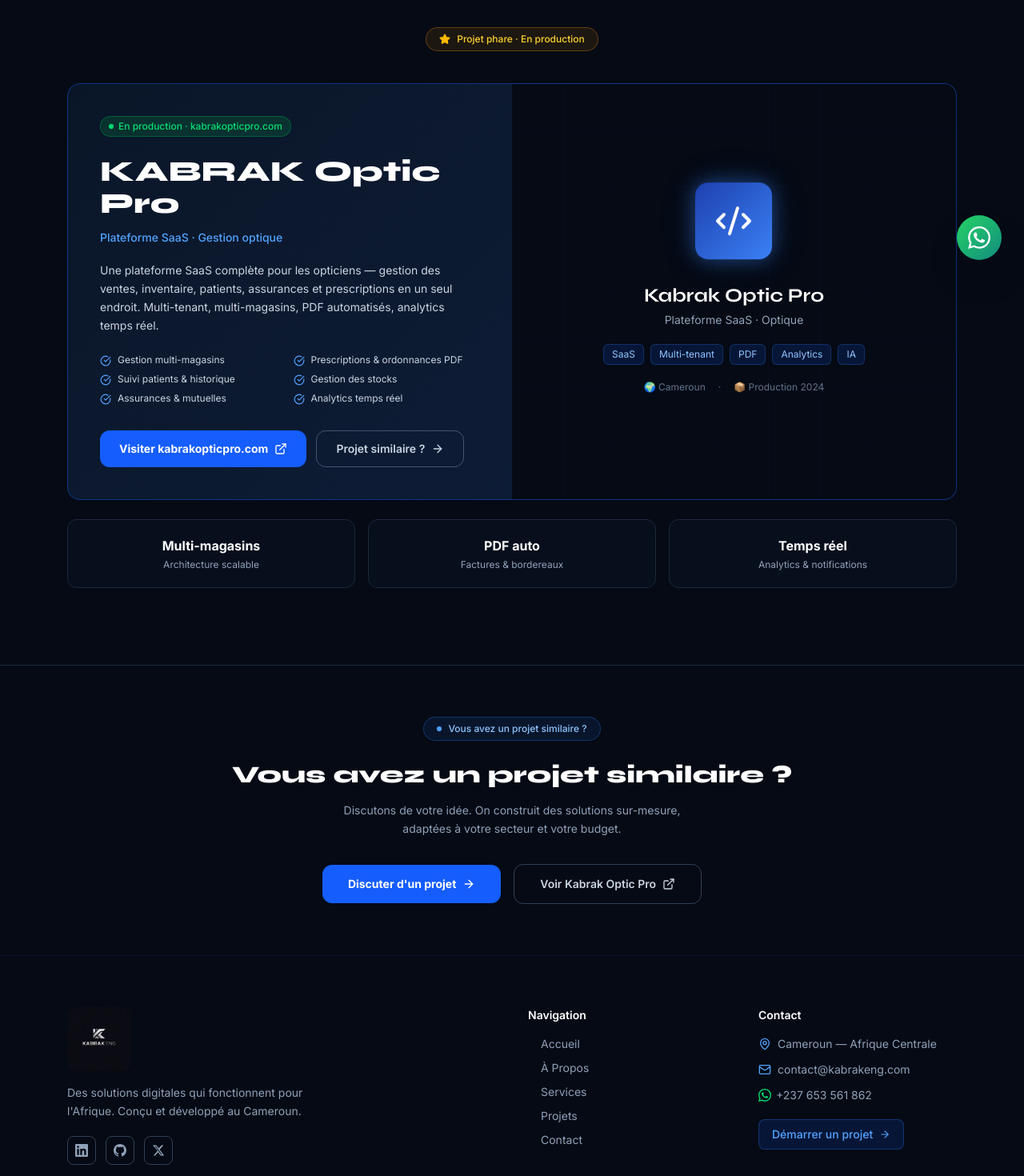
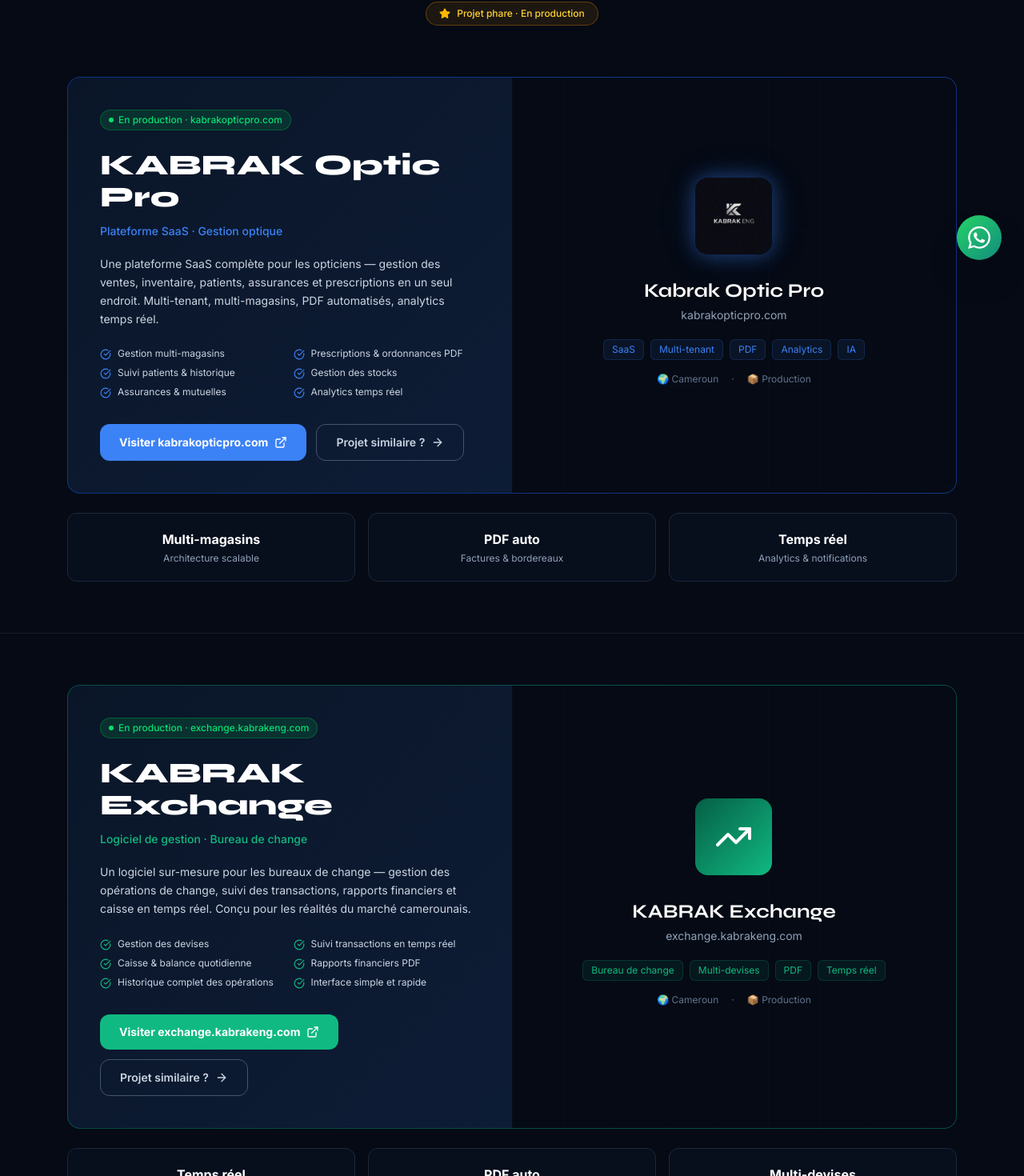
Before and after one commit to Rikiatou/kabrak-eng, a React (Vite) app: page /projects in a window 1280 px wide. Shown: the part 447-1917 px from the top of the page at 80% size. Built offline with nearby package versions, Linux system fonts and the light colour scheme.

Commit message:
feat: add KABRAK Exchange project, remove social icons, use logo image on Optic Pro card

```diff
--- a/src/components/Footer.jsx
+++ b/src/components/Footer.jsx
@@ -2,29 +2,6 @@
 import { Mail, MapPin, ArrowRight } from 'lucide-react';
 import { useLang } from '../context/LangContext';
 
-function LinkedinIcon({ className }) {
-  return (
-    <svg viewBox="0 0 24 24" className={className} fill="currentColor">
-      <path d="M20.447 20.452h-3.554v-5.569c0-1.328-.027-3.037-1.852-3.037-1.853 0-2.136 1.445-2.136 2.939v5.667H9.351V9h3.414v1.561h.046c.477-.9 1.637-1.85 3.37-1.85 3.601 0 4.267 2.37 4.267 5.455v6.286zM5.337 7.433a2.062 2.062 0 01-2.063-2.065 2.064 2.064 0 112.063 2.065zm1.782 13.019H3.555V9h3.564v11.452zM22.225 0H1.771C.792 0 0 .774 0 1.729v20.542C0 23.227.792 24 1.771 24h20.451C23.2 24 24 23.227 24 22.271V1.729C24 .774 23.2 0 22.222 0h.003z"/>
-    </svg>
-  );
-}
-
-function GithubIcon({ className }) {
-  return (
-    <svg viewBox="0 0 24 24" className={className} fill="currentColor">
-      <path d="M12 0C5.374 0 0 5.373 0 12c0 5.302 3.438 9.8 8.207 11.387.599.111.793-.261.793-.577v-2.234c-3.338.726-4.033-1.416-4.033-1.416-.546-1.387-1.333-1.756-1.333-1.756-1.089-.745.083-.729.083-.729 1.205.084 1.839 1.237 1.839 1.237 1.07 1.834 2.807 1.304 3.492.997.107-.775.418-1.305.762-1.604-2.665-.305-5.467-1.334-5.467-5.931 0-1.311.469-2.381 1.236-3.221-.124-.303-.535-1.524.117-3.176 0 0 1.008-.322 3.301 1.23A11.509 11.509 0 0112 5.803c1.02.005 2.047.138 3.006.404 2.291-1.552 3.297-1.23 3.297-1.23.653 1.653.242 2.874.118 3.176.77.84 1.235 1.911 1.235 3.221 0 4.609-2.807 5.624-5.479 5.921.43.372.823 1.102.823 2.222v3.293c0 .319.192.694.801.576C20.566 21.797 24 17.3 24 12c0-6.627-5.373-12-12-12z"/>
-    </svg>
-  );
-}
-
-function TwitterIcon({ className }) {
-  return (
-    <svg viewBox="0 0 24 24" className={className} fill="currentColor">
-      <path d="M18.244 2.25h3.308l-7.227 8.26 8.502 11.24H16.17l-4.714-6.231-5.401 6.231H2.744l7.737-8.835L1.254 2.25H8.08l4.253 5.622 5.91-5.622zm-1.161 17.52h1.833L7.084 4.126H5.117z"/>
-    </svg>
-  );
-}
 
 export default function Footer() {
   const year = new Date().getFullYear();
@@ -43,24 +20,6 @@
             <p className="text-slate-400 text-sm leading-relaxed max-w-xs mb-5">
               {t.footer.tagline}
             </p>
-            <div className="flex items-center gap-3">
-              {[
-                { icon: LinkedinIcon, href: 'https://linkedin.com', label: 'LinkedIn' },
-                { icon: GithubIcon, href: 'https://github.com', label: 'GitHub' },
-                { icon: TwitterIcon, href: 'https://twitter.com', label: 'Twitter' },
-              ].map(({ icon: Icon, href, label }) => (
-                <a
-                  key={label}
-                  href={href}
-                  target="_blank"
-                  rel="noopener noreferrer"
-                  aria-label={label}
-                  className="w-9 h-9 rounded-lg border border-slate-700 hover:border-blue-500 flex items-center justify-center text-slate-400 hover:text-blue-400 transition-colors"
-                >
-                  <Icon className="w-4 h-4" />
-                </a>
-              ))}
-            </div>
           </div>
 
           {/* Links */}
--- a/src/context/LangContext.jsx
+++ b/src/context/LangContext.jsx
@@ -124,15 +124,34 @@
       title: 'Nos',
       titleSpan: 'Projets',
       sub: 'Des solutions réelles, déployées en production, utilisées par de vrais clients.',
-      badge: 'En production · kabrakopticpro.com',
-      visitBtn: 'Visiter kabrakopticpro.com',
-      similarBtn: 'Projet similaire ?',
-      desc: 'Une plateforme SaaS complète pour les opticiens — gestion des ventes, inventaire, patients, assurances et prescriptions en un seul endroit. Multi-tenant, multi-magasins, PDF automatisés, analytics temps réel.',
-      features: ['Gestion multi-magasins', 'Prescriptions & ordonnances PDF', 'Suivi patients & historique', 'Gestion des stocks', 'Assurances & mutuelles', 'Analytics temps réel'],
+      opticBadge: 'En production · kabrakopticpro.com',
+      opticVisitBtn: 'Visiter kabrakopticpro.com',
+      opticSimilarBtn: 'Projet similaire ?',
+      opticDesc: 'Une plateforme SaaS complète pour les opticiens — gestion des ventes, inventaire, patients, assurances et prescriptions en un seul endroit. Multi-tenant, multi-magasins, PDF automatisés, analytics temps réel.',
+      opticFeatures: ['Gestion multi-magasins', 'Prescriptions & ordonnances PDF', 'Suivi patients & historique', 'Gestion des stocks', 'Assurances & mutuelles', 'Analytics temps réel'],
+      opticSubtitle: 'Plateforme SaaS · Gestion optique',
+      opticStats: [
+        { num: 'Multi-magasins', label: 'Architecture scalable' },
+        { num: 'PDF auto', label: 'Factures & bordereaux' },
+        { num: 'Temps réel', label: 'Analytics & notifications' },
+      ],
+      featuredBadge: 'Projet phare · En production',
+      exchangeBadge: 'En production · exchange.kabrakeng.com',
+      exchangeVisitBtn: 'Visiter exchange.kabrakeng.com',
+      exchangeSimilarBtn: 'Projet similaire ?',
+      exchangeTitle: 'KABRAK Exchange',
+      exchangeSubtitle: 'Logiciel de gestion · Bureau de change',
+      exchangeDesc: 'Un logiciel sur-mesure pour les bureaux de change — gestion des opérations de change, suivi des transactions, rapports financiers et caisse en temps réel. Conçu pour les réalités du marché camerounais.',
+      exchangeFeatures: ['Gestion des devises', 'Suivi transactions en temps réel', 'Caisse & balance quotidienne', 'Rapports financiers PDF', 'Historique complet des opérations', 'Interface simple et rapide'],
+      exchangeStats: [
+        { num: 'Temps réel', label: 'Suivi des transactions' },
+        { num: 'PDF auto', label: 'Rapports financiers' },
+        { num: 'Multi-devises', label: 'Gestion complète' },
+      ],
       ctaTitle: 'Vous avez un projet similaire ?',
       ctaSub: 'Discutons de votre idée. On construit des solutions sur-mesure, adaptées à votre secteur et votre budget.',
       ctaBtn1: 'Discuter d\'un projet',
-      ctaBtn2: 'Voir Kabrak Optic Pro',
+      ctaBtn2: 'Voir nos réalisations',
     },
     contact: {
       label: 'Parlons-en',
@@ -283,15 +302,34 @@
       title: 'Our',
       titleSpan: 'Projects',
       sub: 'Real solutions, deployed in production, used by real clients.',
-      badge: 'Live · kabrakopticpro.com',
-      visitBtn: 'Visit kabrakopticpro.com',
-      similarBtn: 'Similar project?',
-      desc: 'A complete SaaS platform for opticians — sales management, inventory, patients, insurance and prescriptions in one place. Multi-tenant, multi-store, automated PDFs, real-time analytics.',
-      features: ['Multi-store management', 'PDF prescriptions & orders', 'Patient tracking & history', 'Inventory management', 'Insurance & mutual funds', 'Real-time analytics'],
+      opticBadge: 'Live · kabrakopticpro.com',
+      opticVisitBtn: 'Visit kabrakopticpro.com',
+      opticSimilarBtn: 'Similar project?',
+      opticDesc: 'A complete SaaS platform for opticians — sales management, inventory, patients, insurance and prescriptions in one place. Multi-tenant, multi-store, automated PDFs, real-time analytics.',
+      opticFeatures: ['Multi-store management', 'PDF prescriptions & orders', 'Patient tracking & history', 'Inventory management', 'Insurance & mutual funds', 'Real-time analytics'],
+      opticSubtitle: 'SaaS Platform · Optical Management',
+      opticStats: [
+        { num: 'Multi-store', label: 'Scalable architecture' },
+        { num: 'Auto PDF', label: 'Invoices & reports' },
+        { num: 'Real-time', label: 'Analytics & notifications' },
+      ],
+      featuredBadge: 'Featured project · Live',
+      exchangeBadge: 'Live · exchange.kabrakeng.com',
+      exchangeVisitBtn: 'Visit exchange.kabrakeng.com',
+      exchangeSimilarBtn: 'Similar project?',
+      exchangeTitle: 'KABRAK Exchange',
+      exchangeSubtitle: 'Management Software · Bureau de Change',
+      exchangeDesc: 'Custom software for currency exchange offices — exchange operations management, transaction tracking, financial reports and real-time cash register. Built for the Cameroonian market realities.',
+      exchangeFeatures: ['Currency management', 'Real-time transaction tracking', 'Daily cash & balance', 'PDF financial reports', 'Full operations history', 'Simple and fast interface'],
+      exchangeStats: [
+        { num: 'Real-time', label: 'Transaction tracking' },
+        { num: 'Auto PDF', label: 'Financial reports' },
+        { num: 'Multi-currency', label: 'Full management' },
+      ],
       ctaTitle: 'Have a similar project?',
       ctaSub: 'Let\'s discuss your idea. We build custom solutions, adapted to your sector and budget.',
       ctaBtn1: 'Discuss a project',
-      ctaBtn2: 'See Kabrak Optic Pro',
+      ctaBtn2: 'See our work',
     },
     contact: {
       label: 'Let\'s talk',
--- a/src/pages/Projects.jsx
+++ b/src/pages/Projects.jsx
@@ -1,6 +1,6 @@
 import { useEffect } from 'react';
 import { Link } from 'react-router-dom';
-import { ArrowRight, ExternalLink, CheckCircle, Star, Code2 } from 'lucide-react';
+import { ArrowRight, ExternalLink, CheckCircle, Star, TrendingUp } from 'lucide-react';
 import { useLang } from '../context/LangContext';
 
 function useReveal() {
@@ -13,6 +13,86 @@
     els.forEach((el) => io.observe(el));
     return () => io.disconnect();
   }, []);
+}
+
+function ProjectCard({ accentColor, borderColor, badgeText, title, subtitle, desc, features, visitUrl, visitBtn, similarBtn, stats, tags, visualContent }) {
+  return (
+    <section className="py-16 max-w-6xl mx-auto px-5">
+      <div className={`reveal rounded-2xl border ${borderColor} overflow-hidden`}
+        style={{ background: 'linear-gradient(135deg, #0a1628 0%, #0f1f3d 100%)' }}>
+        <div className="grid md:grid-cols-2 gap-0">
+
+          {/* Left — info */}
+          <div className="p-10 flex flex-col justify-center">
+            <div className="flex items-center gap-2 mb-6">
+              <span className="inline-flex items-center gap-1.5 px-2.5 py-1 rounded-full text-xs font-medium
+                bg-green-500/15 text-green-400 border border-green-500/30">
+                <span className="w-1.5 h-1.5 rounded-full bg-green-400 pulse-dot" />
+                {badgeText}
+              </span>
+            </div>
+            <h2 className="font-display font-black text-4xl text-white mb-3">{title}</h2>
+            <div className="text-sm font-medium mb-5" style={{ color: accentColor }}>{subtitle}</div>
+            <p className="text-slate-300 text-sm leading-relaxed mb-6">{desc}</p>
+            <div className="grid grid-cols-2 gap-2 mb-8">
+              {features.map((f) => (
+                <div key={f} className="flex items-start gap-2 text-xs text-slate-300">
+                  <CheckCircle className="w-3.5 h-3.5 shrink-0 mt-0.5" style={{ color: accentColor }} />
+                  <span>{f}</span>
+                </div>
+              ))}
+            </div>
+            <div className="flex flex-wrap gap-3">
+              <a href={visitUrl} target="_blank" rel="noopener noreferrer"
+                className="inline-flex items-center gap-2 px-6 py-3 rounded-xl text-white font-bold text-sm transition-all glow-btn"
+                style={{ background: accentColor }}>
+                {visitBtn}
+                <ExternalLink className="w-4 h-4" />
+              </a>
+              <Link to="/contact"
+                className="inline-flex items-center gap-2 px-6 py-3 rounded-xl border border-slate-600
+                  hover:border-blue-500/60 text-slate-300 hover:text-white font-semibold text-sm transition-all">
+                {similarBtn}
+                <ArrowRight className="w-4 h-4" />
+              </Link>
+            </div>
+          </div>
+
+          {/* Right — visual */}
+          <div className="relative min-h-[320px] bg-[#050a14] flex items-center justify-center overflow-hidden">
+            <div className="absolute inset-0 grid-bg opacity-50" />
+            <div className="relative z-10 text-center p-10">
+              {visualContent}
+              <div className="flex flex-wrap justify-center gap-2 text-xs mt-5">
+                {tags.map((tag) => (
+                  <span key={tag}
+                    className="px-2.5 py-1 rounded-md border text-xs"
+                    style={{ background: `${accentColor}15`, color: accentColor, borderColor: `${accentColor}30` }}>
+                    {tag}
+                  </span>
+                ))}
+              </div>
+              <div className="mt-4 flex justify-center gap-4 text-xs text-slate-500">
+                <span>🌍 Cameroun</span>
+                <span>·</span>
+                <span>📦 Production</span>
+              </div>
+            </div>
+          </div>
+        </div>
+      </div>
+
+      {/* Stats row */}
+      <div className="grid grid-cols-3 gap-4 mt-6 reveal">
+        {stats.map(({ num, label }) => (
+          <div key={label} className="p-5 rounded-xl border border-slate-800 bg-[#0a1628]/40 text-center">
+            <div className="text-white font-bold text-base mb-1">{num}</div>
+            <div className="text-slate-400 text-xs">{label}</div>
+          </div>
+        ))}
+      </div>
+    </section>
+  );
 }
 
 export default function Projects() {
@@ -32,159 +112,85 @@
           <h1 className="font-display font-black text-5xl text-white mb-6">
             {p.title} <span className="gradient-text">{p.titleSpan}</span>
           </h1>
-          <p className="text-slate-400 text-lg leading-relaxed">
-            {p.sub}
-          </p>
+          <p className="text-slate-400 text-lg leading-relaxed">{p.sub}</p>
         </div>
       </section>
 
+      {/* ── Featured badge ──────────────────────────────── */}
+      <div className="max-w-6xl mx-auto px-5 pt-16 text-center reveal">
+        <div className="inline-flex items-center gap-2 px-4 py-1.5 rounded-full border border-amber-500/30
+          bg-amber-500/10 text-amber-300 text-xs font-medium">
+          <Star className="w-3.5 h-3.5 fill-amber-400 text-amber-400" />
+          {p.featuredBadge}
+        </div>
+      </div>
+
       {/* ── Kabrak Optic Pro ───────────────────────────── */}
-      <section className="py-24 max-w-6xl mx-auto px-5">
+      <ProjectCard
+        accentColor="#3b82f6"
+        borderColor="border-blue-600/40"
+        badgeText={p.opticBadge}
+        title="KABRAK Optic Pro"
+        subtitle={p.opticSubtitle}
+        desc={p.opticDesc}
+        features={p.opticFeatures}
+        visitUrl="https://kabrakopticpro.com"
+        visitBtn={p.opticVisitBtn}
+        similarBtn={p.opticSimilarBtn}
+        stats={p.opticStats}
+        tags={['SaaS', 'Multi-tenant', 'PDF', 'Analytics', 'IA']}
+        visualContent={
+          <>
+            <img
+              src="/logo-kabrakeng.jpeg"
+              alt="Kabrak Optic Pro"
+              className="w-24 h-24 rounded-2xl mx-auto mb-5 object-cover float-anim glow-blue"
+            />
+            <div className="text-white font-bold text-2xl font-display mb-1">Kabrak Optic Pro</div>
+            <div className="text-slate-400 text-sm">kabrakopticpro.com</div>
+          </>
+        }
+      />
 
-        {/* Featured badge */}
-        <div className="text-center mb-10 reveal">
-          <div className="inline-flex items-center gap-2 px-4 py-1.5 rounded-full border border-amber-500/30
-            bg-amber-500/10 text-amber-300 text-xs font-medium">
-            <Star className="w-3.5 h-3.5 fill-amber-400 text-amber-400" />
-            Projet phare · En production
-          </div>
-        </div>
+      {/* ── KABRAK Exchange ─────────────────────────────── */}
+      <div className="border-t border-slate-800/60" />
+      <ProjectCard
+        accentColor="#10b981"
+        borderColor="border-emerald-600/40"
+        badgeText={p.exchangeBadge}
+        title={p.exchangeTitle}
+        subtitle={p.exchangeSubtitle}
+        desc={p.exchangeDesc}
+        features={p.exchangeFeatures}
+        visitUrl="https://exchange.kabrakeng.com"
+        visitBtn={p.exchangeVisitBtn}
+        similarBtn={p.exchangeSimilarBtn}
+        stats={p.exchangeStats}
+        tags={['Bureau de change', 'Multi-devises', 'PDF', 'Temps réel']}
+        visualContent={
+          <>
+            <div className="w-24 h-24 rounded-2xl mx-auto mb-5 flex items-center justify-center float-anim"
+              style={{ background: 'linear-gradient(135deg, #065f46, #10b981)' }}>
+              <TrendingUp className="w-12 h-12 text-white" />
+            </div>
+            <div className="text-white font-bold text-2xl font-display mb-1">KABRAK Exchange</div>
+            <div className="text-slate-400 text-sm">exchange.kabrakeng.com</div>
+          </>
+        }
+      />
 
-        {/* Main card */}
-        <div className="reveal rounded-2xl border border-blue-600/40 overflow-hidden"
-          style={{ background: 'linear-gradient(135deg, #0a1628 0%, #0f1f3d 100%)' }}>
-
-          <div className="grid md:grid-cols-2 gap-0">
-
-            {/* Left — info */}
-            <div className="p-10 flex flex-col justify-center">
-              <div className="flex items-center gap-2 mb-6">
-                <span className="inline-flex items-center gap-1.5 px-2.5 py-1 rounded-full text-xs font-medium
-                  bg-green-500/15 text-green-400 border border-green-500/30">
-                  <span className="w-1.5 h-1.5 rounded-full bg-green-400 pulse-dot" />
-                  {p.badge}
-                </span>
-              </div>
-
-              <h2 className="font-display font-black text-4xl text-white mb-3">
-                KABRAK Optic Pro
-              </h2>
-              <div className="text-blue-400 text-sm font-medium mb-5">
-                Plateforme SaaS · Gestion optique
-              </div>
-
-              <p className="text-slate-300 text-sm leading-relaxed mb-6">
-                {p.desc}
-              </p>
-
-              <div className="grid grid-cols-2 gap-2 mb-8">
-                {p.features.map((f) => (
-                  <div key={f} className="flex items-start gap-2 text-xs text-slate-300">
-                    <CheckCircle className="w-3.5 h-3.5 text-blue-400 shrink-0 mt-0.5" />
-                    <span>{f}</span>
-                  </div>
-                ))}
-              </div>
-
-              <div className="flex flex-wrap gap-3">
-                <a
-                  href="https://kabrakopticpro.com"
-                  target="_blank"
-                  rel="noopener noreferrer"
-                  className="inline-flex items-center gap-2 px-6 py-3 rounded-xl bg-blue-600 hover:bg-blue-500
-                    text-white font-bold text-sm transition-all glow-btn group"
-                >
-                  {p.visitBtn}
-                  <ExternalLink className="w-4 h-4" />
-                </a>
-                <Link
-                  to="/contact"
-                  className="inline-flex items-center gap-2 px-6 py-3 rounded-xl border border-slate-600
-                    hover:border-blue-500/60 text-slate-300 hover:text-white font-semibold text-sm transition-all"
-                >
-                  {p.similarBtn}
-                  <ArrowRight className="w-4 h-4" />
-                </Link>
-              </div>
-            </div>
-
-            {/* Right — visual */}
-            <div className="relative min-h-[320px] bg-[#050a14] flex items-center justify-center overflow-hidden">
-              <div className="absolute inset-0 grid-bg opacity-50" />
-              <div className="relative z-10 text-center p-10">
-                <div className="w-24 h-24 rounded-2xl mx-auto mb-5 flex items-center justify-center float-anim glow-blue"
-                  style={{ background: 'linear-gradient(135deg, #1e40af, #3b82f6)' }}>
-                  <Code2 className="w-12 h-12 text-white" />
-                </div>
-                <div className="text-white font-bold text-2xl font-display mb-1">Kabrak Optic Pro</div>
-                <div className="text-slate-400 text-sm mb-5">Plateforme SaaS · Optique</div>
-                <div className="flex flex-wrap justify-center gap-2 text-xs">
-                  {['SaaS', 'Multi-tenant', 'PDF', 'Analytics', 'IA'].map((tag) => (
-                    <span key={tag}
-                      className="px-2.5 py-1 rounded-md bg-blue-600/15 text-blue-300 border border-blue-500/25">
-                      {tag}
-                    </span>
-                  ))}
-                </div>
-                <div className="mt-5 flex justify-center gap-4 text-xs text-slate-500">
-                  <span>🌍 Cameroun</span>
-                  <span>·</span>
-                  <span>📦 Production 2024</span>
-                </div>
-              </div>
-            </div>
-          </div>
-        </div>
-
-        {/* Stats row */}
-        <div className="grid grid-cols-3 gap-4 mt-6 reveal">
-          {[
-            { num: 'Multi-magasins', label: 'Architecture scalable' },
-            { num: 'PDF auto', label: 'Factures & bordereaux' },
-            { num: 'Temps réel', label: 'Analytics & notifications' },
-          ].map(({ num, label }) => (
-            <div key={label}
-              className="p-5 rounded-xl border border-slate-800 bg-[#0a1628]/40 text-center">
-              <div className="text-white font-bold text-base mb-1">{num}</div>
-              <div className="text-slate-400 text-xs">{label}</div>
-            </div>
-          ))}
-        </div>
-      </section>
-
-      {/* ── More coming ────────────────────────────────── */}
+      {/* ── CTA ─────────────────────────────────────────── */}
       <section className="py-16 border-t border-slate-800">
         <div className="max-w-4xl mx-auto px-5 text-center reveal">
-          <div className="inline-flex items-center gap-2 px-4 py-1.5 rounded-full border border-blue-500/30
-            bg-blue-500/10 text-blue-300 text-xs font-medium mb-6">
-            <span className="w-1.5 h-1.5 rounded-full bg-blue-400 pulse-dot" />
-            {p.ctaTitle}
-          </div>
-          <h2 className="font-display font-black text-3xl text-white mb-4">
-            {p.ctaTitle}
-          </h2>
-          <p className="text-slate-400 text-sm max-w-md mx-auto mb-8 leading-relaxed">
-            {p.ctaSub}
-          </p>
+          <h2 className="font-display font-black text-3xl text-white mb-4">{p.ctaTitle}</h2>
+          <p className="text-slate-400 text-sm max-w-md mx-auto mb-8 leading-relaxed">{p.ctaSub}</p>
           <div className="flex flex-col sm:flex-row items-center justify-center gap-4">
-            <Link
-              to="/contact"
+            <Link to="/contact"
               className="inline-flex items-center gap-2 px-8 py-3.5 rounded-xl bg-blue-600 hover:bg-blue-500
-                text-white font-bold text-sm transition-all glow-btn group"
-            >
+                text-white font-bold text-sm transition-all glow-btn group">
               {p.ctaBtn1}
               <ArrowRight className="w-4 h-4 group-hover:translate-x-1 transition-transform" />
             </Link>
-            <a
-              href="https://kabrakopticpro.com"
-              target="_blank"
-              rel="noopener noreferrer"
-              className="inline-flex items-center gap-2 px-8 py-3.5 rounded-xl border border-slate-700
-                hover:border-blue-500/50 text-slate-300 hover:text-white font-semibold text-sm transition-all"
-            >
-              {p.ctaBtn2}
-              <ExternalLink className="w-4 h-4" />
-            </a>
           </div>
         </div>
       </section>
```
